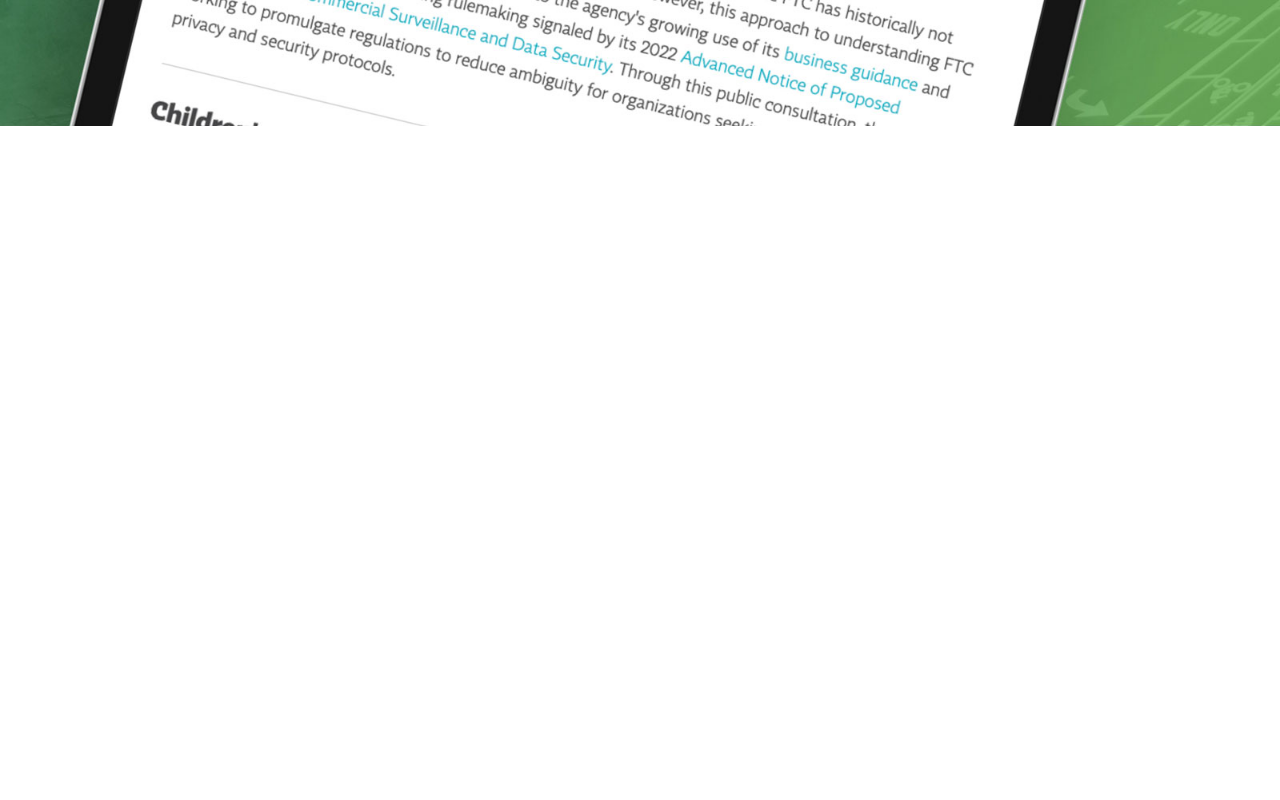
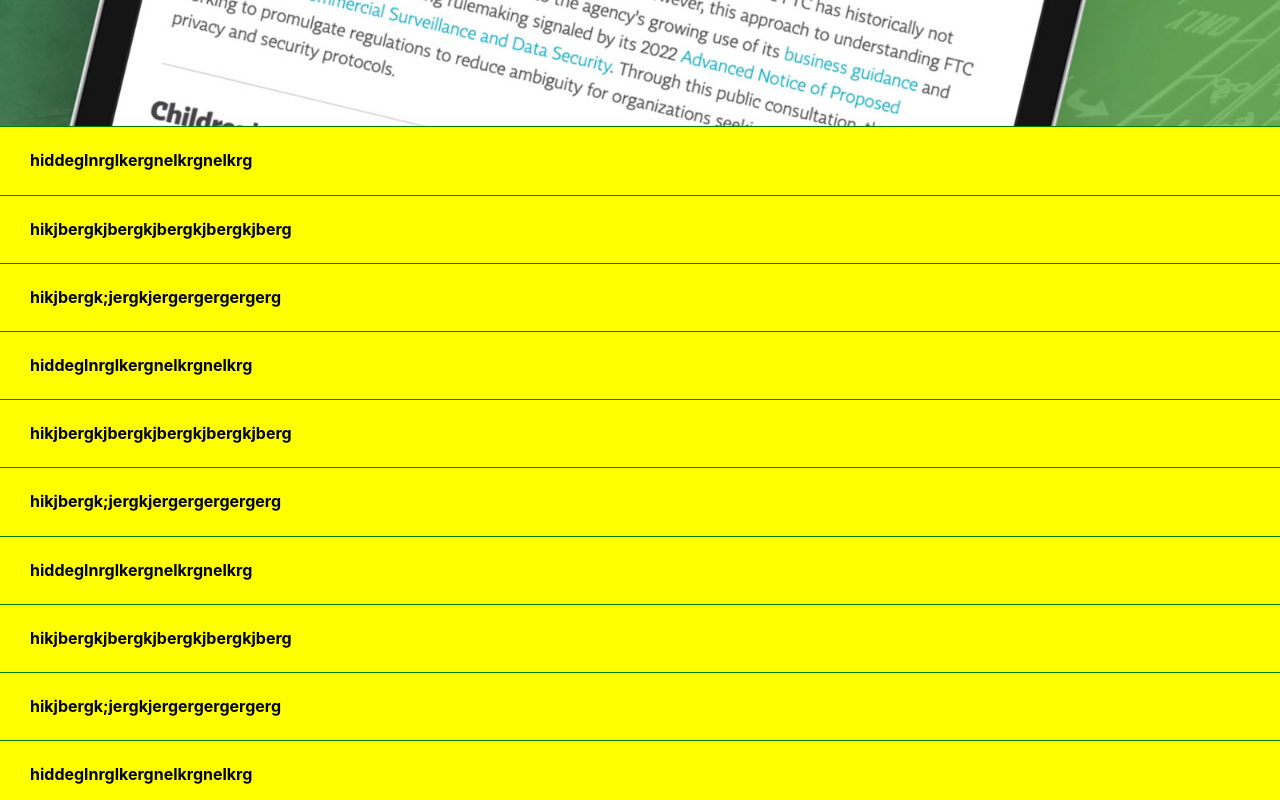
Before and after one commit to hgigsiapp/SEO-test, a React (Create React App) app: page /SEO-test/body in a window 1280 px wide. Shown: the part 2780-3580 px from the top of the page. Before the commit the page ends 2906 px from the top, so only its background shows below. Built offline with nearby package versions, Linux system fonts and the light colour scheme.

Commit message:
adds menuListContent

```diff
--- a/src/Body.js
+++ b/src/Body.js
@@ -6,10 +6,12 @@
 import image3 from './images/american_privacy_rights_act_cheat_sheet_thumbnail.jpg'
 import image4 from './images/ftc_enforcement_trends_thumbnail.jpg'
 import {
-    Menu, MenuButton, MenuList, MenuItem, Button
+    Menu, MenuButton, Button
   } from '@chakra-ui/react';
+import MenuListContent from './MenuListContent';
 
 
+  const data = ["hiddeglnrglkergnelkrgnelkrg", "hikjbergkjbergkjbergkjbergkjberg", "hikjbergk;jergkjergergergergerg", "hiddeglnrglkergnelkrgnelkrg", "hikjbergkjbergkjbergkjbergkjberg", "hikjbergk;jergkjergergergergerg", "hiddeglnrglkergnelkrgnelkrg", "hikjbergkjbergkjbergkjbergkjberg", "hikjbergk;jergkjergergergergerg", "hiddeglnrglkergnelkrgnelkrg", "hikjbergkjbergkjbergkjbergkjberg", "hikjbergk;jergkjergergergergerg", "hiddeglnrglkergnelkrgnelkrg", "hikjbergkjbergkjbergkjbergkjberg", "hikjbergk;jergkjergergergergerg", "hiddeglnrglkergnelkrgnelkrg", "hikjbergkjbergkjbergkjbergkjberg", "hikjbergk;jergkjergergergergerg", "hiddeglnrglkergnelkrgnelkrg", "hikjbergkjbergkjbergkjbergkjberg", "hikjbergk;jergkjergergergergerg"];
 const Body = () => {
     // const [joke, setJoke] = useState('');
     const location = useLocation();
@@ -41,29 +43,7 @@
             <MenuButton isActive={isOpen} as={Button}>A
                 {isOpen ? 'Close' : 'Open'}
             </MenuButton>
-            <MenuList>
-                <MenuItem>Download</MenuItem>
-                <MenuItem>Download</MenuItem>
-                <MenuItem>Download</MenuItem>
-                <MenuItem>Download</MenuItem>
-                <MenuItem>Download</MenuItem>
-                <MenuItem>Download</MenuItem>
-                <MenuItem>Download</MenuItem>
-                <MenuItem>Download</MenuItem>
-                <MenuItem>Download</MenuItem>
-                <MenuItem>Download</MenuItem>
-                <MenuItem>Download</MenuItem>
-                <MenuItem>Download</MenuItem>
-                <MenuItem>Download</MenuItem>
-                <MenuItem>Download</MenuItem>
-                <MenuItem>Download</MenuItem>
-                <MenuItem>Download</MenuItem>
-                <MenuItem>Download</MenuItem>
-                <MenuItem>Download</MenuItem>
-                <MenuItem>Download</MenuItem>
-                <MenuItem>Download</MenuItem>
-                <MenuItem>Download</MenuItem>
-            </MenuList>
+            <MenuListContent data={data} />
         </>
         )}
         </Menu>
--- /dev/null
+++ b/src/MenuListContent.js
@@ -0,0 +1,70 @@
+import React from 'react';
+import { Flex, Text, Box } from '@chakra-ui/react';
+
+export default function MenuListContent(props) {
+  const {
+    data,
+  } = props;
+  console.log("data", data)
+  return (
+    <Flex
+      direction={'column'}
+      position={'absolute'}
+      top={'100%'}
+      bg={'yellow'}
+      borderRadius={'none'}
+      // border={'limegreen dashed 2px'}
+      m={0}
+      minW={'100%'}
+      overflow-y={'auto'}
+      zIndex={100000}
+    >
+      {data?.map((item, i) => {
+        return (
+          <Box
+            key={i}
+            w={'100%'}
+            color={'red'}
+          >
+
+              <Flex
+                // onClick={() => {
+                //   setSMV(true);
+                //   setSMD(item.menu.menu[0]);
+                //   viewBack(true);
+                // }}
+                px={'30px'}
+                borderBottom={`1px solid green`}
+                borderTop={i === 0 ? `1px solid green` : 'none'}
+              >
+                <Flex
+                  w={'100%'}
+                  justify={'space-between'}
+                  fontWeight={'700'}
+                  fontSize={'1rem'}
+                  lineHeight={'1.7rem'}
+                  my={'20px'}
+                  _hover={{
+                    // textDecor: 'underline',
+                    color: 'DarkGreen',
+                  }}
+                >
+                  <Text
+                    color={'black'}
+                    _hover={{ color: 'DarkGreen', textDecoration: 'underline' }}
+                    _focus={{ color: 'DarkGreen', textDecoration: 'underline' }}
+                    _active={{
+                      color: 'DarkGreen',
+                      textDecoration: 'underline',
+                    }}
+                  >
+                    {item}
+                  </Text>
+                </Flex>
+              </Flex>
+          </Box>
+        );
+      })}
+    </Flex>
+  );
+}
```
